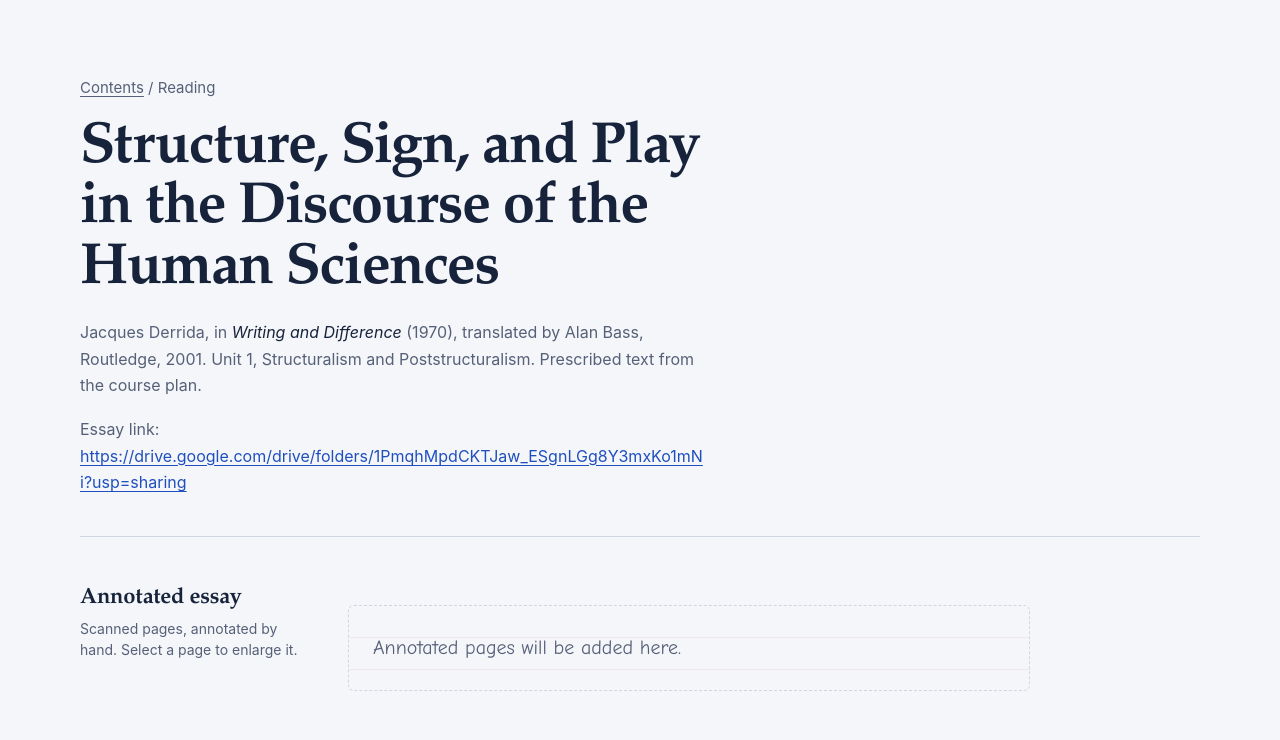
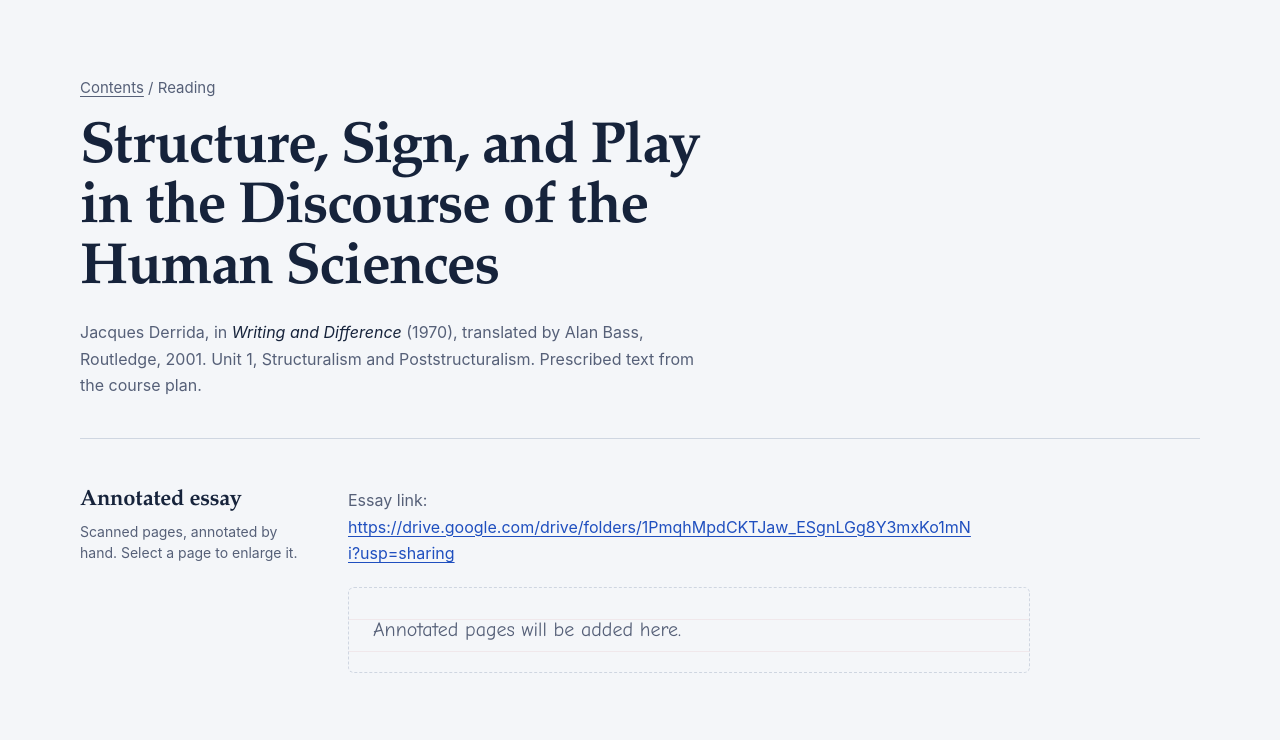
Before and after one commit to Diya-Aravind/Diya-Aravind.github.io, a plain HTML site: page structure-sign-play.html in a window 1280 px wide. Shown: the part 60-800 px from the top of the page. Drawn offline with Linux system fonts and the light colour scheme.

Commit message:
Add files via upload

```diff
--- a/lct.css
+++ b/lct.css
@@ -107,5 +107,5 @@ footer { border-top: 1px solid var(--rule); padding: 28px 0 44px; color: var(--g
 }
 @media print { .bar, .pager, .skip { display: none; } body { background: #fff; color: #000; } }
 
-.readlink { margin: 18px 0 0; color: var(--graphite); font-size: 16px; max-width: 62ch; }
+.readlink { margin: 0 0 14px; color: var(--graphite); font-size: 16px; max-width: 62ch; }
 .readlink a { color: var(--link); overflow-wrap: anywhere; user-select: all; }
--- a/structure-sign-play.html
+++ b/structure-sign-play.html
@@ -23,9 +23,8 @@
   <p class="crumb"><a href="index.html">Contents</a> / Reading</p>
   <h1 class="long">Structure, Sign, and Play in the Discourse of the Human Sciences</h1>
   <p class="cite">Jacques Derrida, in <em>Writing and Difference</em> (1970), translated by Alan Bass, Routledge, 2001. Unit 1, Structuralism and Poststructuralism. Prescribed text from the course plan.</p>
-  <p class="readlink">Essay link: <a href="https://drive.google.com/drive/folders/1PmqhMpdCKTJaw_ESgnLGg8Y3mxKo1mNi?usp=sharing" target="_blank" rel="noopener">https://drive.google.com/drive/folders/1PmqhMpdCKTJaw_ESgnLGg8Y3mxKo1mNi?usp=sharing</a></p>
 </div>
-<section class="part"><h2>Annotated essay<small>Scanned pages, annotated by hand. Select a page to enlarge it.</small></h2><div data-slot="scans"></div></section>
+<section class="part"><h2>Annotated essay<small>Scanned pages, annotated by hand. Select a page to enlarge it.</small></h2><div><p class="readlink">Essay link: <a href="https://drive.google.com/drive/folders/1PmqhMpdCKTJaw_ESgnLGg8Y3mxKo1mNi?usp=sharing" target="_blank" rel="noopener">https://drive.google.com/drive/folders/1PmqhMpdCKTJaw_ESgnLGg8Y3mxKo1mNi?usp=sharing</a></p><div data-slot="scans"></div></div></section>
 <section class="part"><h2>Analysis<small>My reading of the essay.</small></h2><div data-slot="analysis"></div></section>
 <section class="part"><h2>Class notes<small>Scanned from the lecture.</small></h2><div data-slot="notes"></div></section>
 <section class="part"><h2>Summary of learning<small>In my own words.</small></h2><div data-slot="summary"></div></section>
```
